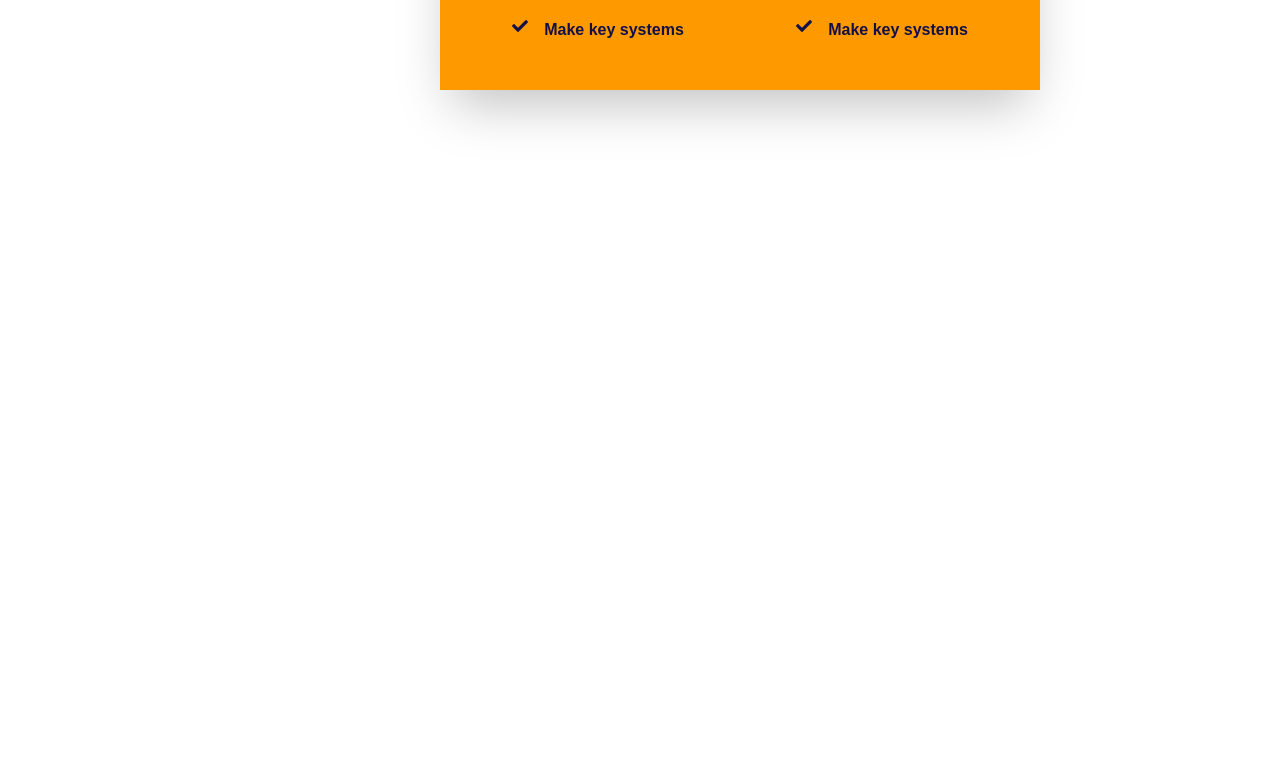
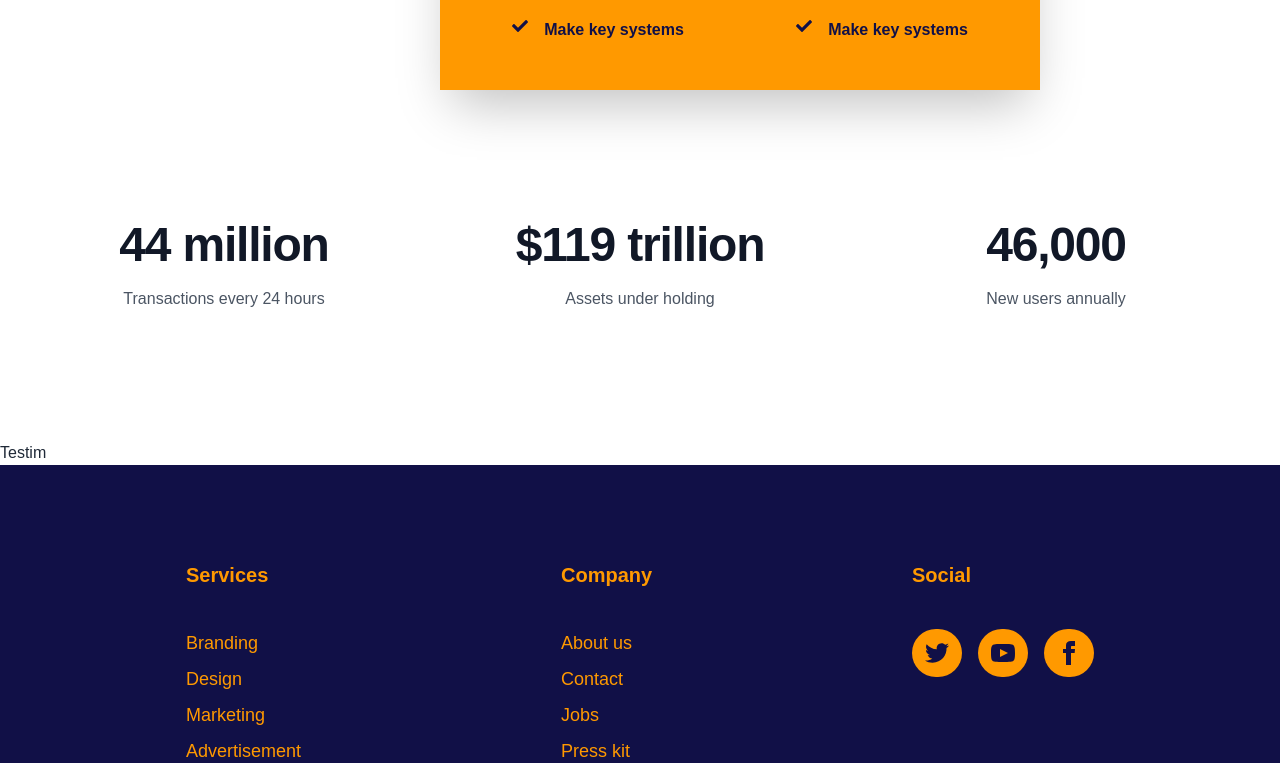
Before and after one commit to anoy1010/radiantAS, a React (Create React App) app: page / in a window 1280 px wide. Shown: the part 3537-4300 px from the top of the page. Built offline with nearby package versions, Linux system fonts and the light colour scheme; a web font is replaced by a local one.

Commit message:
add file

```diff
--- a/src/App.js
+++ b/src/App.js
@@ -1,7 +1,7 @@
 import logo from './logo.svg';
 import './App.css';
 import { Header, Hero, Intro,  }from './container';
-import { Navbar, Footer, Slider } from './components';
+import { Navbar, Footer, Slider, Stats, Testim } from './components';
 import Banner from './components/banner/Banner';
 import Services from './container/services/Services';
 import Features from './container/features/Features';
@@ -16,8 +16,10 @@
       <Hero />
       <Services/>
       <Features/>
-      <Intro />
+      <Stats/>
+      <Testim/>
       <Footer />
+
 
     </div>
   );
--- a/src/components/index.js
+++ b/src/components/index.js
@@ -4,6 +4,8 @@
 import SubHeading from "./subHeading/SubHeading";
 import MenuItem from "./menuItem/MenuItem";
 import Slider from "./homeSlider/Slider";
+import Stats from "./stats/Stats";
+import Testim from "./testimonial/Testim"
 
 export {
     Footer,
@@ -12,4 +14,6 @@
     Navbar,
     SubHeading,
     Slider,
+    Stats,
+    Testim,
 };
--- /dev/null
+++ b/src/components/stats/Stats.jsx
@@ -0,0 +1,28 @@
+import React from 'react'
+
+
+
+const stats = [
+    { id: 1, name: 'Transactions every 24 hours', value: '44 million' },
+    { id: 2, name: 'Assets under holding', value: '$119 trillion' },
+    { id: 3, name: 'New users annually', value: '46,000' },
+  ]
+
+  export default function Example() {
+    return (
+      <div className="bg-white py-24 sm:py-32">
+        <div className="mx-auto max-w-7xl px-6 lg:px-8">
+          <dl className="grid grid-cols-1 gap-x-8 gap-y-16 text-center lg:grid-cols-3">
+            {stats.map((stat) => (
+              <div key={stat.id} className="mx-auto flex max-w-xs flex-col gap-y-4">
+                <dt className="text-base leading-7 text-gray-600">{stat.name}</dt>
+                <dd className="order-first text-3xl font-semibold tracking-tight text-gray-900 sm:text-5xl">
+                  {stat.value}
+                </dd>
+              </div>
+            ))}
+          </dl>
+        </div>
+      </div>
+    )
+  }
--- /dev/null
+++ b/src/components/testimonial/Testim.jsx
@@ -0,0 +1,9 @@
+import React from 'react'
+
+const Testim = () => {
+  return (
+    <div>Testim</div>
+  )
+}
+
+export default Testim
```
Also changed, not shown: src/components/testimonial/Testim.css (added).
